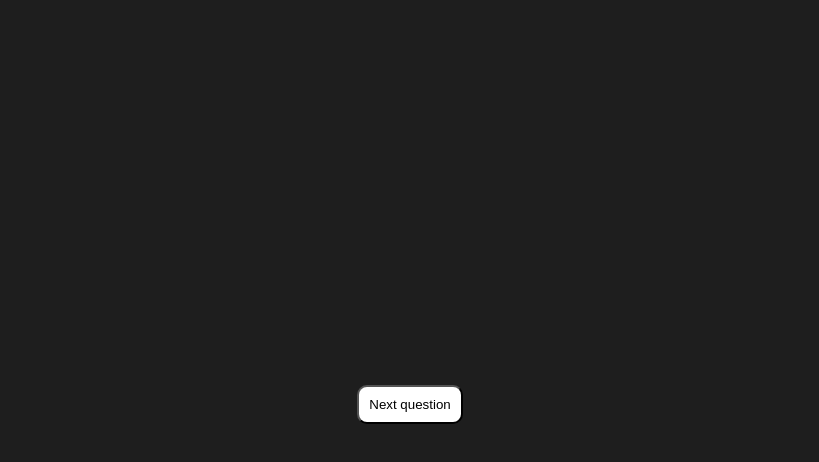
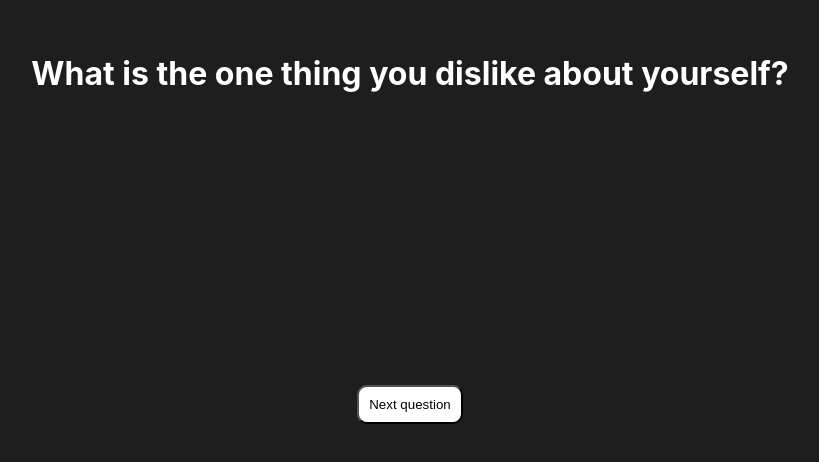
Before and after one commit to ShinScripts/questions, a React (Create React App) app: page / in a window 1280 px wide. Shown: the part 326-788 px from the top of the page, without its empty margins (230-1049 px from the left). Built offline with nearby package versions, Linux system fonts and the light colour scheme.

Commit message:
fixed onload question

```diff
--- a/src/App.css
+++ b/src/App.css
@@ -21,7 +21,7 @@ div {
 }
 
 div h1 {
-	padding: 50px;
+	padding: 30px;
 	line-height: 50px;
 }
 
@@ -33,7 +33,7 @@ button {
 	color: black;
 	border-color: black;
 	border-radius: 10px;
-	transition: all 0.1s ease;
+	transition: all 0.2s ease;
 }
 
 button:hover {
--- a/src/App.jsx
+++ b/src/App.jsx
@@ -10,11 +10,11 @@ export default function App() {
 		return `${random.slice(0, 1).toUpperCase()}${random.slice(1, random.length)}`;
 	};
 
-	const setNewQuestion = () => setQuestion(getRandomQuestion);
+	const setNewQuestion = () => setQuestion(getRandomQuestion());
 
 	return (
 		<div>
-			<h1>{question === 'hello world content todo something~' ? getRandomQuestion : question}</h1>
+			<h1>{question === '' ? getRandomQuestion() : question}</h1>
 			<button onClick={setNewQuestion}>Next question</button>
 		</div>
 	);
```
